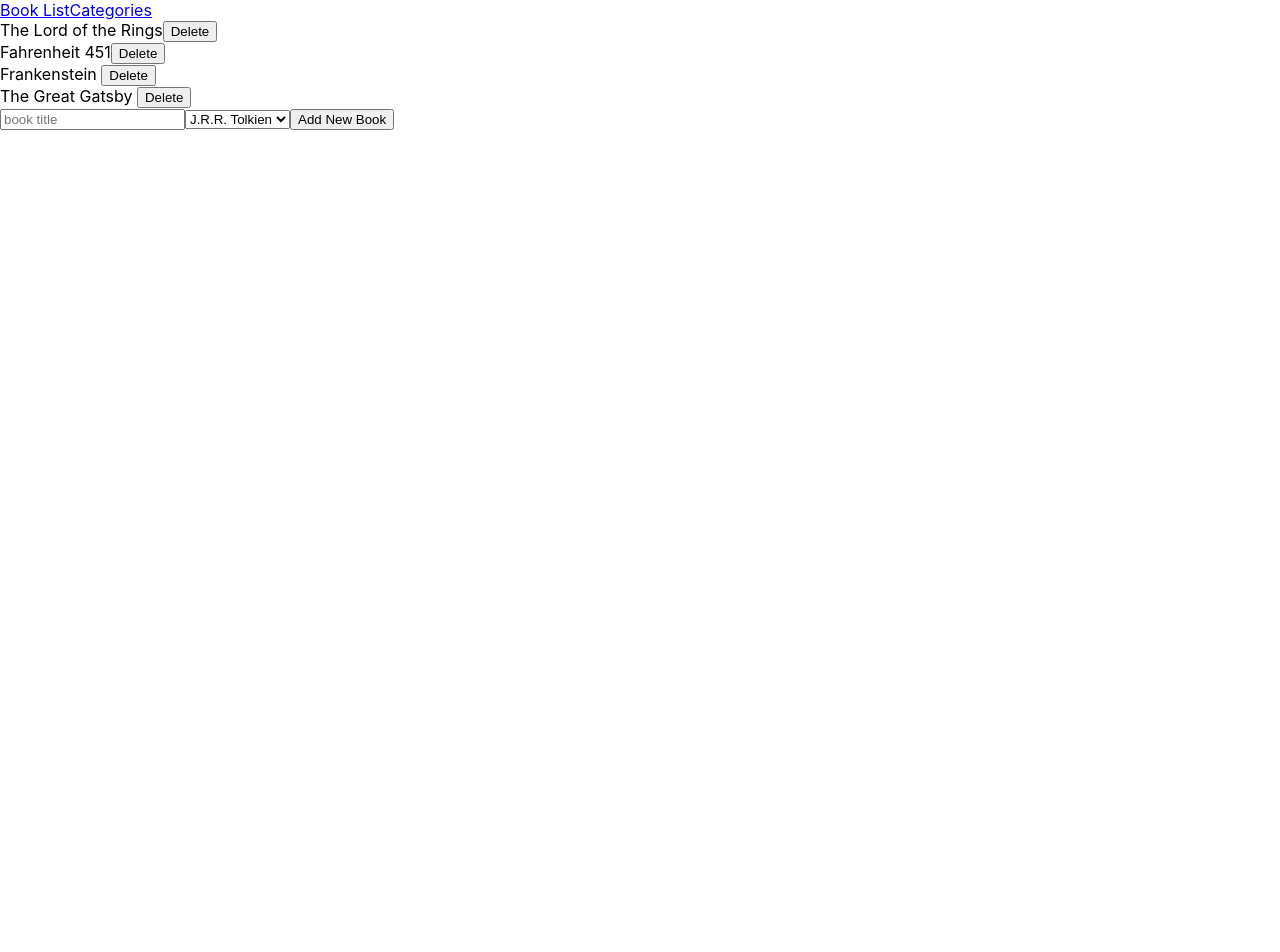
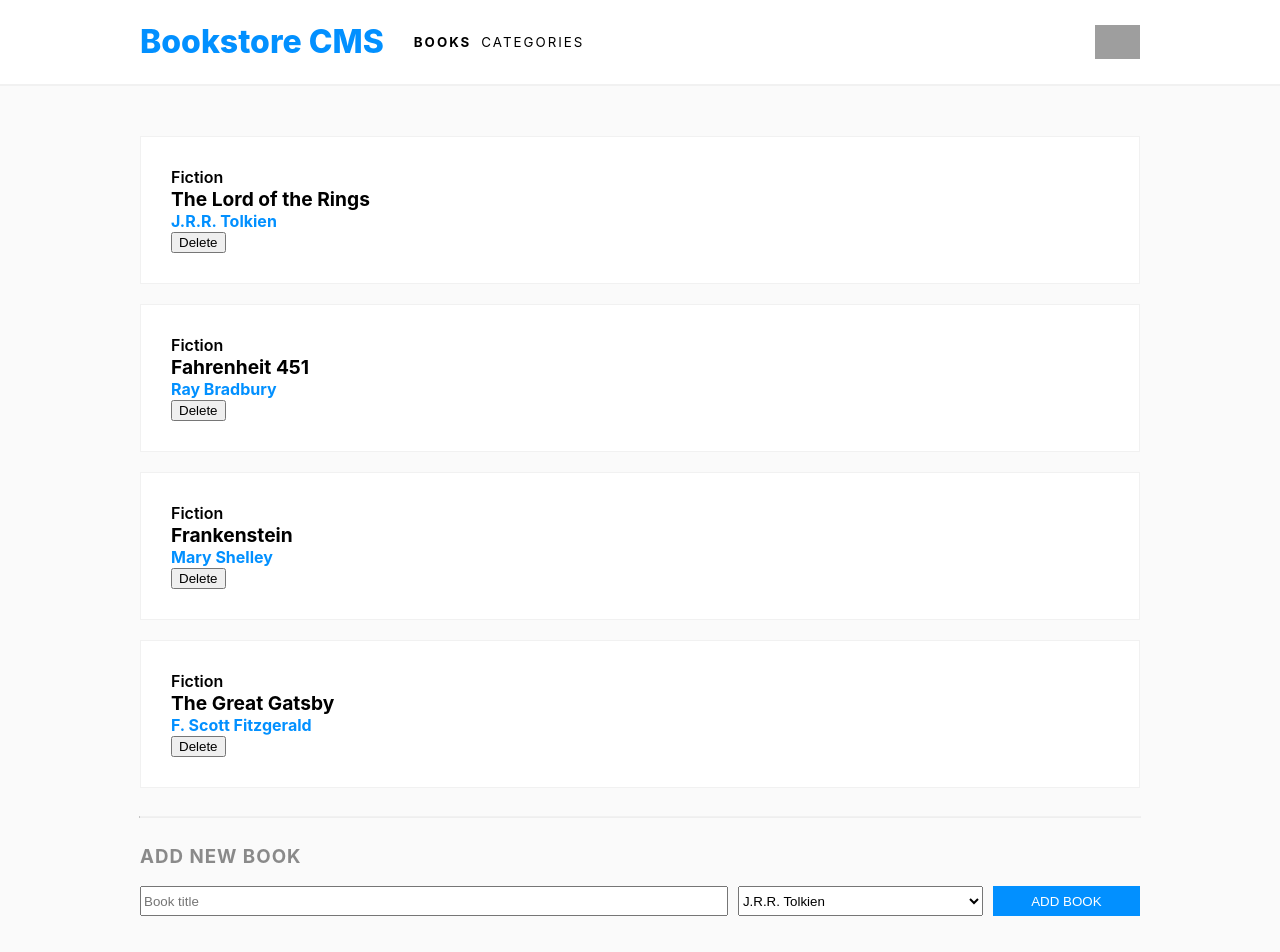
Before and after one commit to ichsansandy/bookstore-microverse, a React (Create React App) app: page / in a window 1280 px wide. Shown: the top 952 px of the page. Before the commit the page ends 800 px from the top, so only its background shows below. Built offline with nearby package versions, Linux system fonts and the light colour scheme; grey boxes are pictures that could not be loaded.

Commit message:
Add style

```diff
--- a/src/App.css
+++ b/src/App.css
@@ -0,0 +1,135 @@
+:root {
+  --border-color: #f1f1f1;
+  --backround-color: #fafafa;
+  --primary-color: #0290ff;
+  --accent-color: #8a8a8a;
+  --max-width: 1000px;
+}
+
+.nav-container {
+  display: grid;
+  place-items: center;
+  border-bottom: 2px solid var(--border-color);
+}
+
+.nav-wrapper {
+  max-width: var(--max-width);
+  width: 100%;
+  display: flex;
+  align-items: center;
+  justify-content: space-between;
+}
+
+.left-wrapper {
+  display: flex;
+  align-items: center;
+  gap: 30px;
+}
+
+.nav-wrapper .nav-title {
+  color: var(--primary-color);
+  font-weight: 800;
+  font-size: xx-large;
+  padding-block: 1.4rem;
+}
+
+.link-container {
+  display: flex;
+  gap: 10px;
+}
+
+.link-container a {
+  text-decoration: none;
+  font-size: smaller;
+  letter-spacing: 2px;
+  color: var(--text-color);
+}
+
+.link-container a.active {
+  font-weight: 700;
+}
+
+.page {
+  background-color: var(--backround-color);
+}
+
+.book-container {
+  display: flex;
+  flex-direction: column;
+  align-items: center;
+  gap: 20px;
+  padding-top: 50px;
+}
+
+.book-card {
+  max-width: var(--max-width);
+  width: 100%;
+  box-sizing: border-box;
+  border: 1px solid var(--border-color);
+  padding: 30px;
+  background-color: #fff;
+}
+
+.book-container hr {
+  border-top: 1px solid var(--border-color);
+  max-width: 1000px;
+  width: 80%;
+}
+
+.book-category {
+  font-weight: 600;
+}
+.book-title {
+  font-size: larger;
+  font-weight: 700;
+}
+.book-author {
+  color: var(--primary-color);
+  font-weight: 700;
+}
+
+.form-container {
+  display: grid;
+  place-items: center;
+}
+
+.form-wrapper {
+  max-width: var(--max-width);
+  width: 100%;
+}
+
+.form-wrapper h3 {
+  color: var(--accent-color);
+  letter-spacing: 1px;
+}
+
+.form {
+  width: 100%;
+  display: flex;
+  align-items: center;
+  margin-bottom: 100px;
+  gap: 10px;
+  box-sizing: border-box;
+  height: 30px;
+}
+
+.form input {
+  width: 60%;
+  height: 100%;
+  box-sizing: border-box;
+}
+
+.form select {
+  height: 100%;
+  box-sizing: border-box;
+  width: 25%;
+}
+
+.form button {
+  box-sizing: border-box;
+  height: 100%;
+  width: 15%;
+  background-color: var(--primary-color);
+  color: #fff;
+  border: none;
+}
--- a/src/components/AddNewBookForm.js
+++ b/src/components/AddNewBookForm.js
@@ -2,8 +2,11 @@ import React from 'react';
 
 function AddNewBookForm() {
   return (
-    <form>
-      <input placeholder="book title" />
+    <div className="form-container">
+      <div className="form-wrapper">
+        <h3>ADD NEW BOOK</h3>
+        <form className="form">
+          <input placeholder="Book title" />
           <select id="cars" name="Author">
             <option value="default" disabled>
               Author
@@ -13,8 +16,10 @@ function AddNewBookForm() {
             <option value="J. K. Rowling">J. K. Rowling</option>
             <option value="Mary Shelley">Mary Shelley</option>
           </select>
-      <button type="submit">Add New Book</button>
+          <button type="submit">ADD BOOK</button>
         </form>
+      </div>
+    </div>
   );
 }
 
--- a/src/components/BookListContainer.js
+++ b/src/components/BookListContainer.js
@@ -39,10 +39,18 @@ function BookListContainer() {
   };
 
   return (
-    <>
+    <div className="book-container">
       {Object.keys(bookList).map((book) => (
         <div className="book-card" key={book}>
-          {bookList[book][0].title}
+          <div className="book-category">
+            {bookList[book][0].category}
+          </div>
+          <div className="book-title">
+            {bookList[book][0].title}
+          </div>
+          <div className="book-author">
+            {bookList[book][0].author}
+          </div>
           <button
             type="button"
             onClick={(e) => {
@@ -54,7 +62,8 @@ function BookListContainer() {
           </button>
         </div>
       ))}
-    </>
+      <hr />
+    </div>
   );
 }
 
--- a/src/components/Navbar.js
+++ b/src/components/Navbar.js
@@ -3,10 +3,18 @@ import { NavLink } from 'react-router-dom';
 
 function Navbar() {
   return (
-    <>
-      <NavLink to="/">Book List</NavLink>
-      <NavLink to="/categories">Categories</NavLink>
-    </>
+    <nav className="nav-container">
+      <div className="nav-wrapper">
+        <div className="left-wrapper">
+          <div className="nav-title">Bookstore CMS</div>
+          <div className="link-container">
+            <NavLink to="/">BOOKS</NavLink>
+            <NavLink to="/categories">CATEGORIES</NavLink>
+          </div>
+        </div>
+        <img alt="profile" src="https://upload.wikimedia.org/wikipedia/commons/thumb/b/b5/Windows_10_Default_Profile_Picture.svg/2048px-Windows_10_Default_Profile_Picture.svg.png" width="45px" />
+      </div>
+    </nav>
   );
 }
 
--- a/src/pages/BookPage.js
+++ b/src/pages/BookPage.js
@@ -4,10 +4,10 @@ import AddNewBookForm from '../components/AddNewBookForm';
 
 function BookPage() {
   return (
-    <>
+    <main className="page">
       <BookListContainer />
       <AddNewBookForm />
-    </>
+    </main>
   );
 }
 
```
Lines whose indentation alone changed are shown as unchanged.
